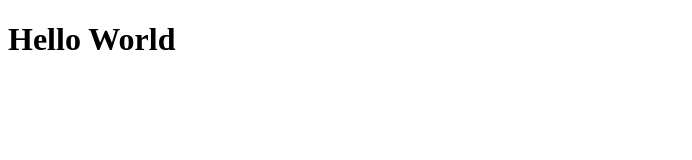
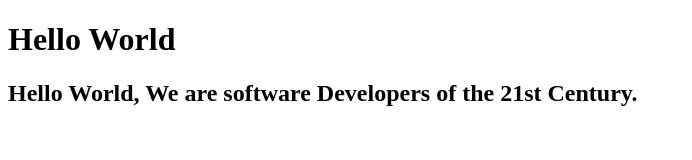
Before and after one commit to nomansahi/noman-aggrey2, a plain HTML site: page index.html in a window 1280 px wide. Shown: the whole page, without its empty margins (0-692 px from the left). Drawn offline with Linux system fonts and the light colour scheme.

Commit message:
First Code

```diff
--- a/index.html
+++ b/index.html
@@ -8,5 +8,8 @@
   </head>
   <body>
     <h1>Hello World</h1>
+    <h2>
+      Hello World, We are software Developers of the 21st Century.
+    </h2>
   </body>
 </html>
```
